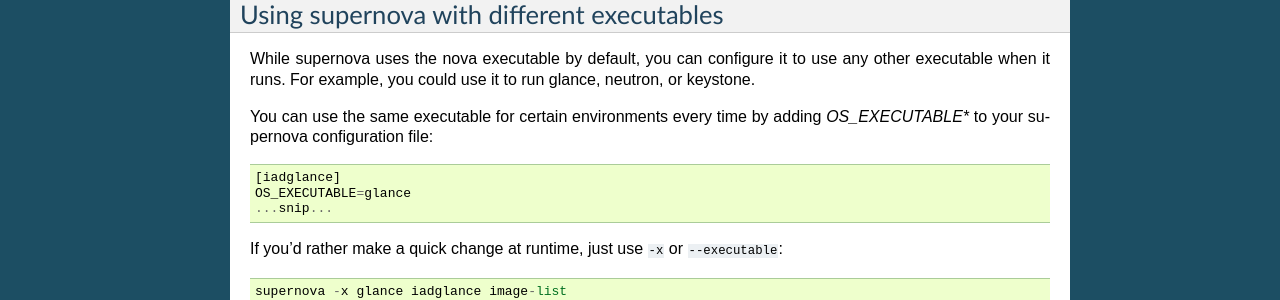
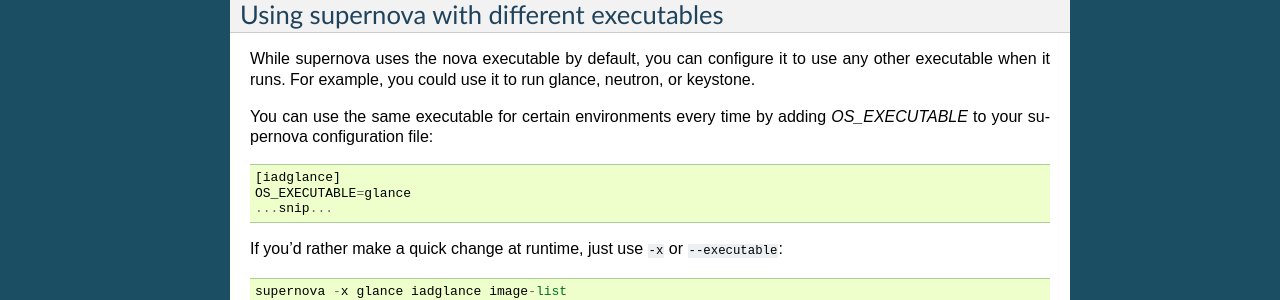
Before and after one commit to major/supernova, a Sphinx documentation site: the page built from docs/usingsupernova.rst, in a window 1280 px wide. Shown: the part 1562-1862 px from the top of the page. Built offline with Sphinx 7.4.7, drawn with Linux system fonts in a browser that asks for light colours.

Commit message:
Stray asterisk

```diff
--- a/docs/usingsupernova.rst
+++ b/docs/usingsupernova.rst
@@ -72,7 +72,7 @@ Using supernova with different executables
 
 While supernova uses the nova executable by default, you can configure it to use any other executable when it runs.  For example, you could use it to run glance, neutron, or keystone.
 
-You can use the same executable for certain environments every time by adding *OS_EXECUTABLE** to your supernova configuration file::
+You can use the same executable for certain environments every time by adding *OS_EXECUTABLE* to your supernova configuration file::
 
     [iadglance]
     OS_EXECUTABLE=glance
```
